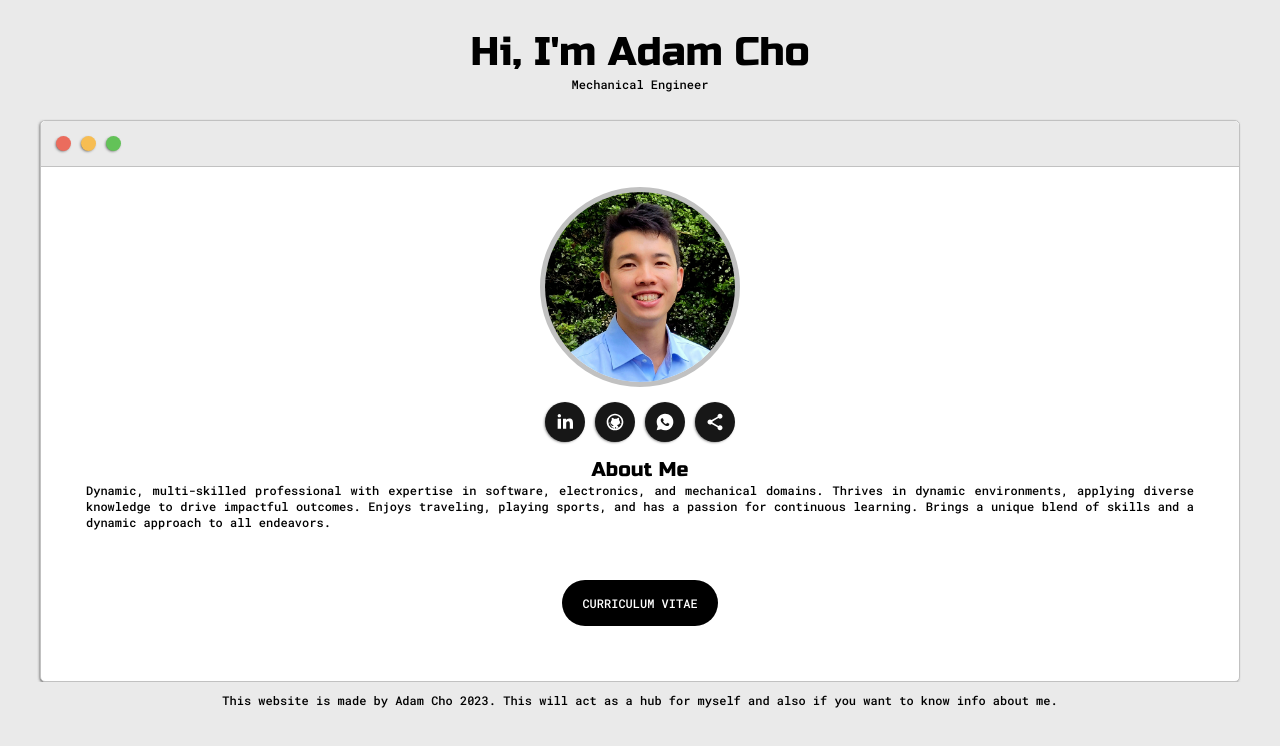
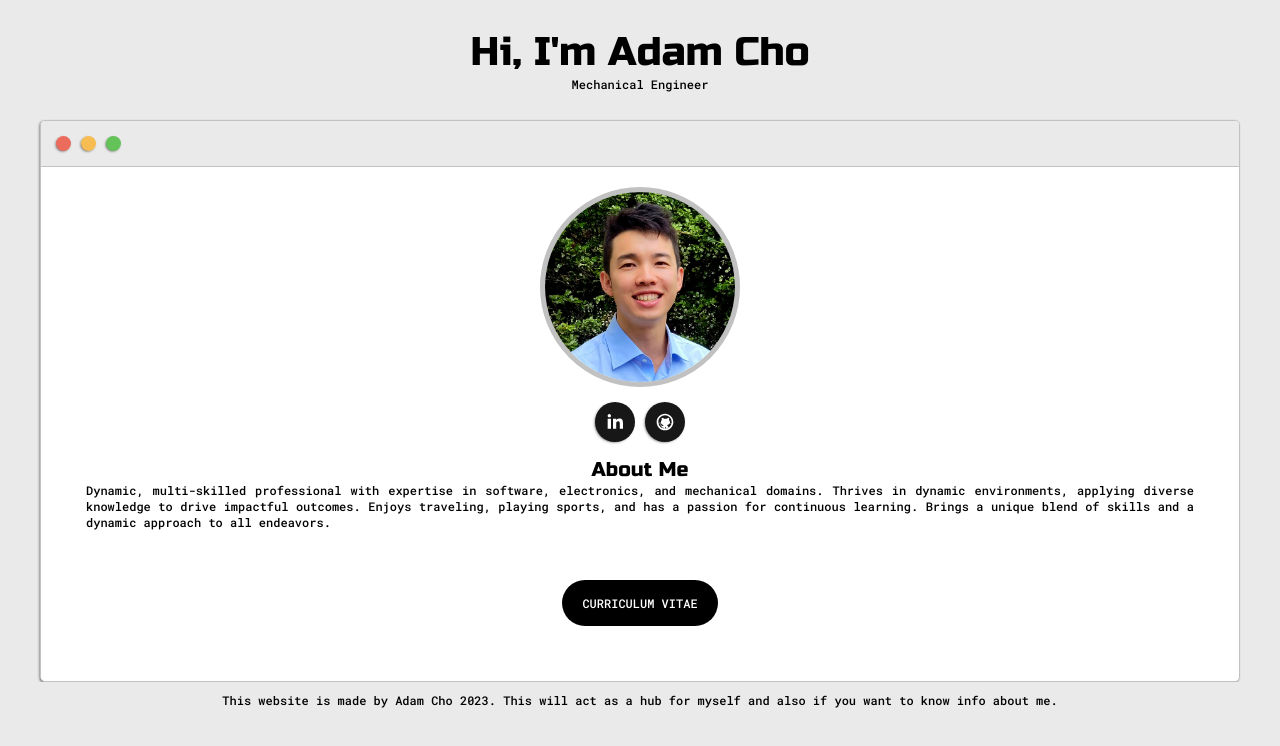
Before and after one commit to Acho087/Acho087.github.io, a website: page index.html in a window 1280 px wide. Drawn offline with Linux system fonts and the light colour scheme.

Commit message:
update social links

```diff
--- a/index.html
+++ b/index.html
@@ -42,10 +42,8 @@
           <h5></h5>
 
           <div id="social-media">
-            <a href="#" class="dot-sm" target="_blank"> <img src="images/icon-linkedin.svg" class="icon-size"></a>
-            <a href="#" class="dot-sm" target="_blank"> <img src="images/icon-github.svg" class="icon-size"></a>
-            <a href="#" class="dot-sm" target="_blank"> <img src="images/icon-whatsapp.svg" class="icon-size"></a>
-            <a href="#" class="dot-sm" target="_blank"> <img src="images/icon-share.svg" class="icon-size"></a>
+            <a href="https://www.linkedin.com/in/acho087" class="dot-sm" target="_blank"> <img src="images/icon-linkedin.svg" class="icon-size"></a>
+            <a href="https://github.com/acho087" class="dot-sm" target="_blank"> <img src="images/icon-github.svg" class="icon-size"></a>
 
           </div>
 
```
